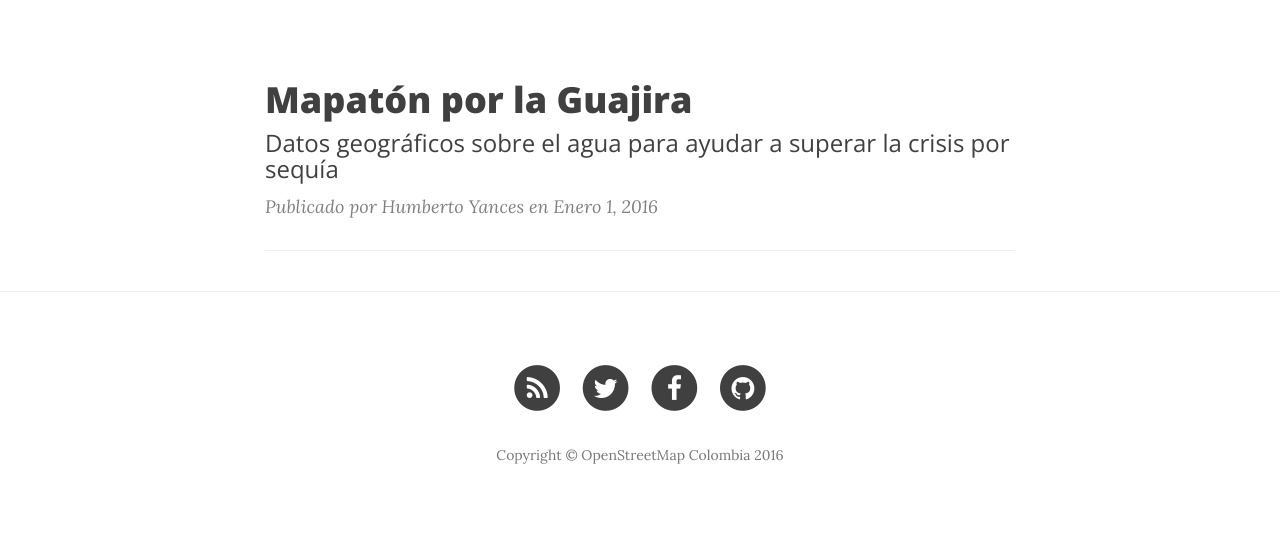
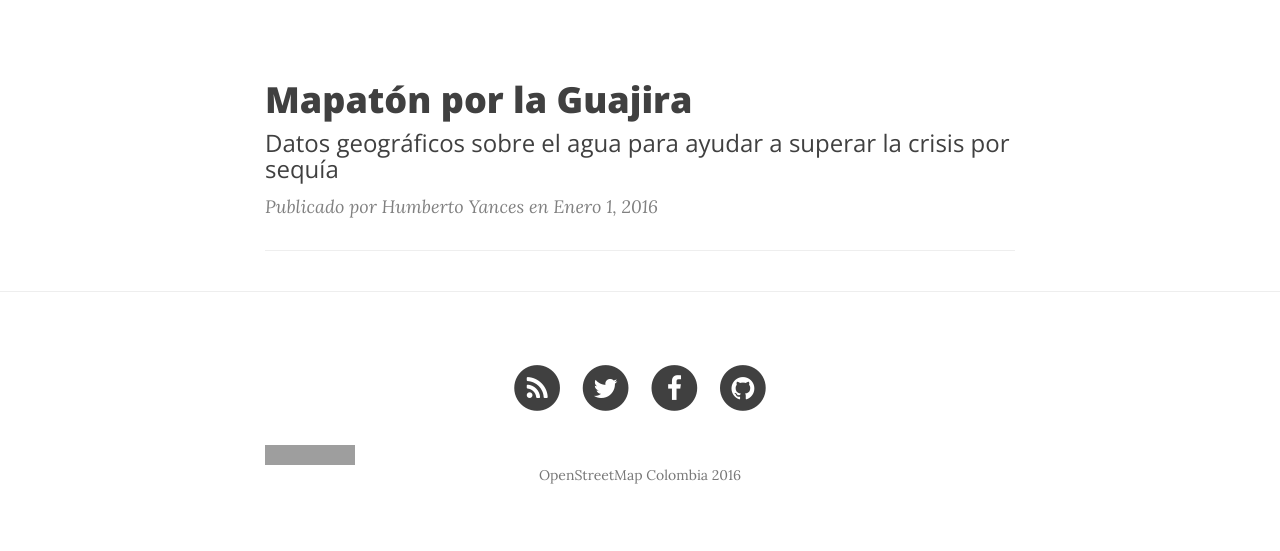
Before and after one commit to redhumus/openstreetmapcolombia.github.io, a Jekyll site: the page built from index.html, in a window 1280 px wide. Shown: the part 712-1263 px from the top of the page. Built offline with Jekyll 4.4.1, drawn with Linux system fonts in a browser that asks for light colours; nearby versions of some CDN libraries; the list of posts is cut into pages by our own code; grey boxes are pictures that could not be loaded.

Commit message:
agregada licencia Creative Commons

```diff
--- a/_includes/footer.html
+++ b/_includes/footer.html
@@ -43,7 +43,7 @@
                     </li>
                     {% endif %}
                 </ul>
-                <p class="copyright text-muted">Copyright &copy; {{ site.title }} {{ site.time | date: '%Y' }}</p>
+                <p class="copyright text-muted" align="center"><a rel="license" href="http://creativecommons.org/licenses/by-sa/4.0/"><img alt="Licencia de Creative Commons" style="border-width:0" src="https://i.creativecommons.org/l/by-sa/4.0/88x31.png" /></a>{{ site.title }} {{ site.time | date: '%Y' }}</p>
             </div>
         </div>
     </div>
```
